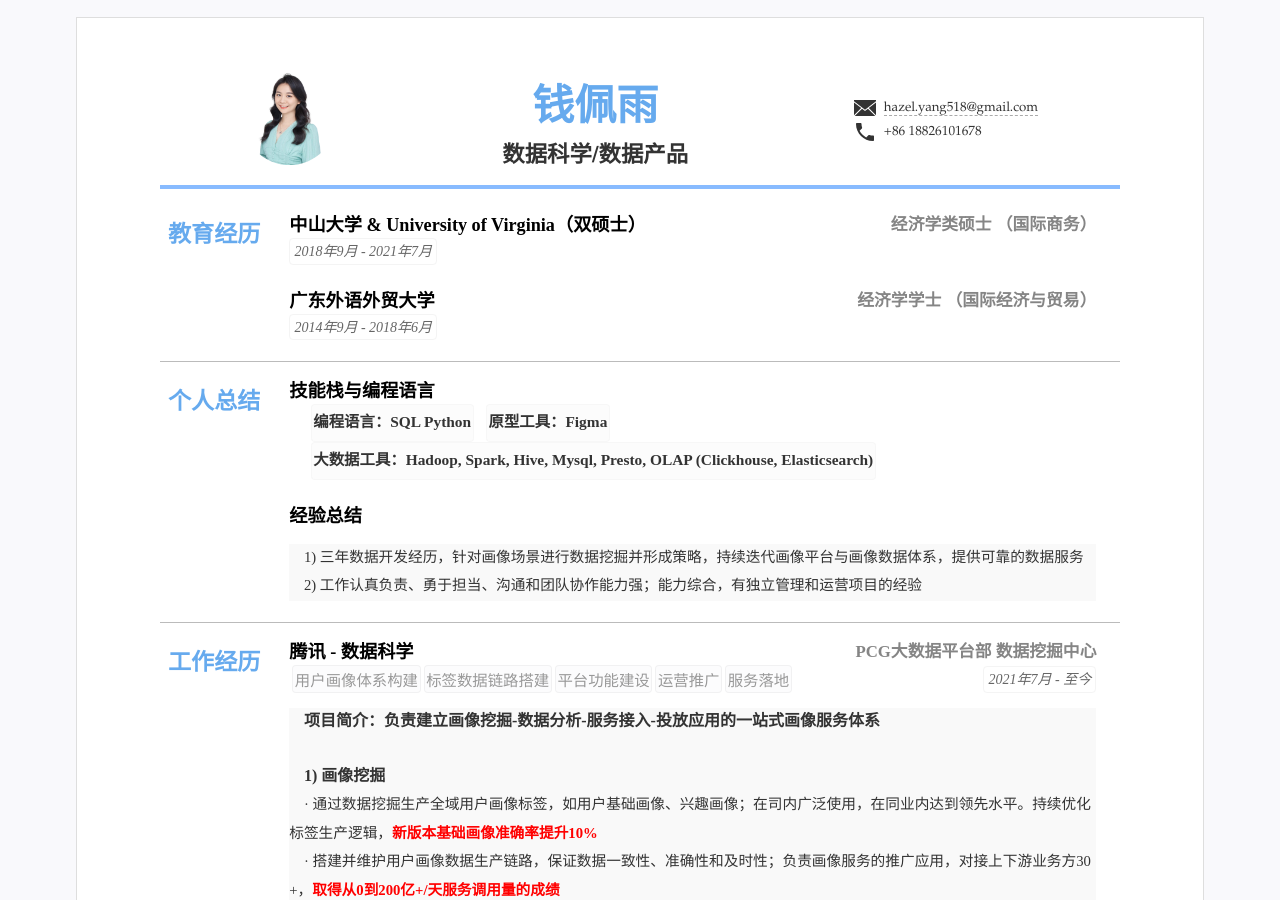
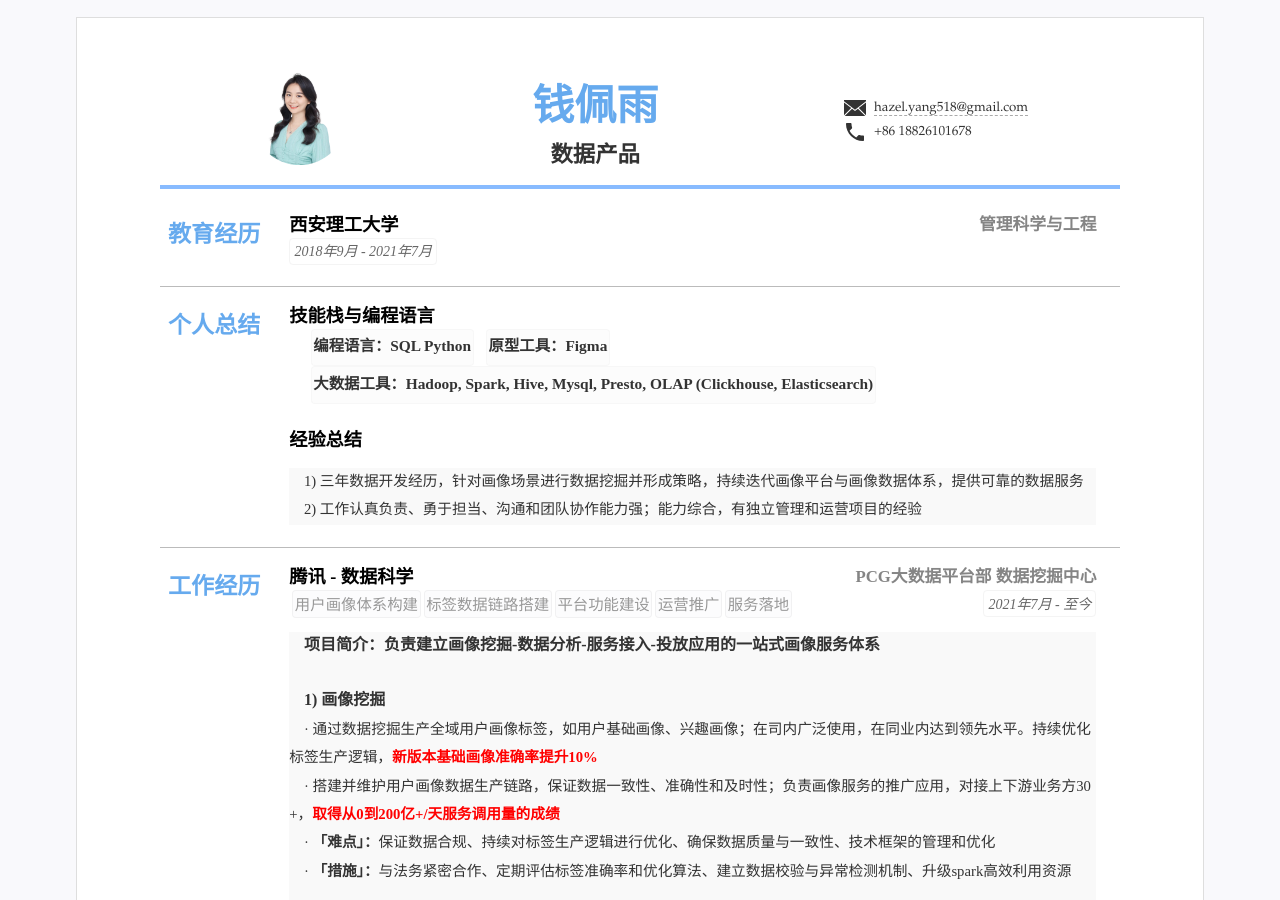
Before and after one commit to kuailexiaoshenxian/cn-wx-cv, a Jekyll site: the page built from index.html, in a window 1280 px wide and 900 px high. Built offline with Jekyll 4.4.1, drawn with Linux system fonts in a browser that asks for light colours.

Commit message:
Update resume.yml

```diff
--- a/_data/resume.yml
+++ b/_data/resume.yml
@@ -4,7 +4,7 @@
 title: "钱佩雨简历"
 lang: "zh" #语言设置 zh表示中文 en 表示英语
 name: 钱佩雨
-jobtitle: "数据科学/数据产品" #可空不显示
+jobtitle: "数据产品" #可空不显示
 photo: "assets/img/WechatIMG29.jpeg" #照片可空，不显示
 
 #联系方式
@@ -29,18 +29,14 @@ main: #简历主要内容，
 - type: education #类别为ID
   name: <font face="华文细黑黑体">教育经历</font> #显示名称，空则使用type
   content: #内容基本格式 标题-副标题-日期-详细内容 (都允许空)
-  - title: <font face="华文细黑粗体">中山大学 & University of Virginia（双硕士）</font>
-    sub: <font face="楷体">经济学类硕士 （国际商务） </font>
+  - title: <font face="华文细黑粗体">西安理工大学</font>
+    sub: <font face="楷体">管理科学与工程</font>
     duration: <font face="汉仪楷体">2018年9月 - 2021年7月</font>
-    # detail: 商业分析, 统计学, 供应链管理, 国际经济学, 计量经济学, 战略分析
   # - title:
   #   duration: 2019年9月 - 2020年7月
   #   sub: Master of Science (Global Commerce)
   #   detail:
-  - title: <font face="华文细黑粗体">广东外语外贸大学</font>
-    sub: <font face="楷体">经济学学士 （国际经济与贸易）</font>
-    duration: <font face="汉仪楷体">2014年9月 - 2018年6月</font>
-    # detail: Calculus, Linear Algebra, Probability Theory, Statistics, Microeconomics, Macroeconomics, Econometrics
+
 
 - type: 个人总结
   name: <font face="华文细黑黑体">个人总结</font>
```
